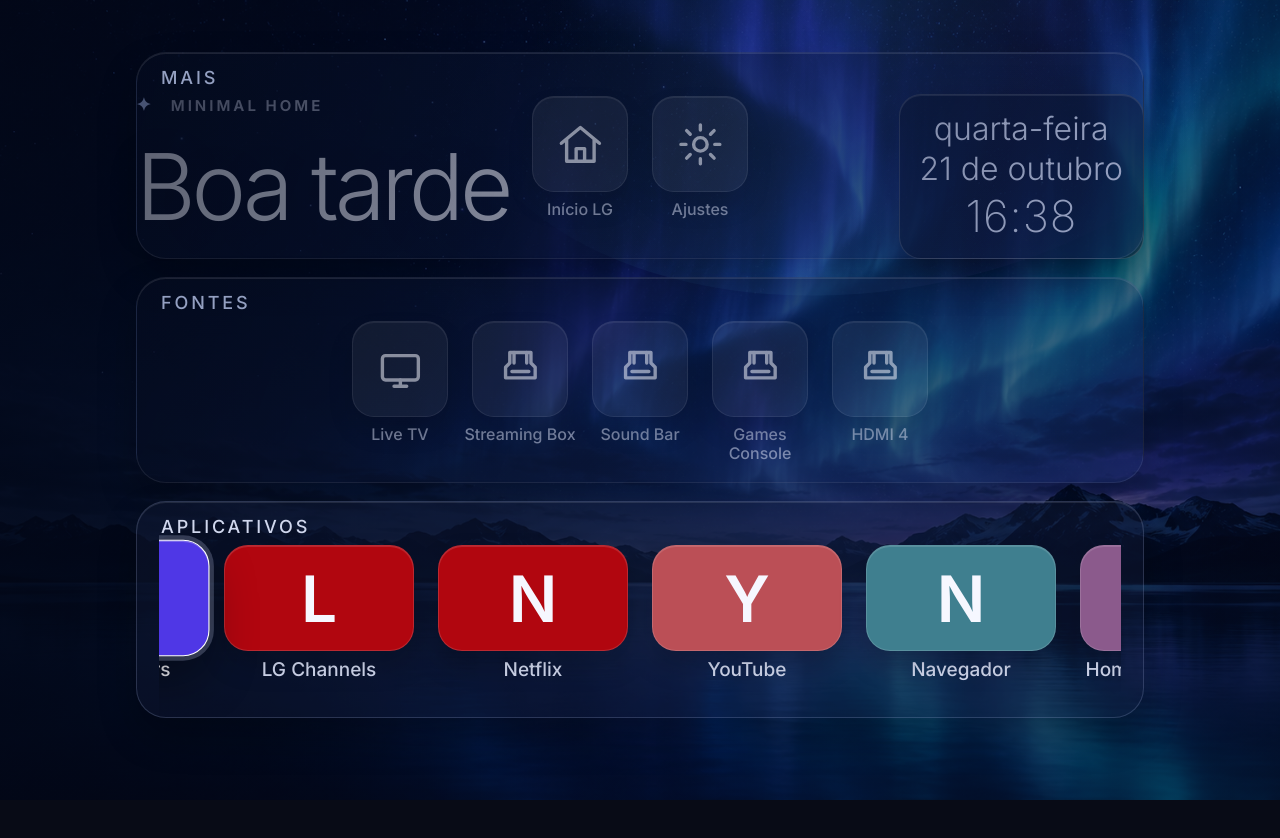
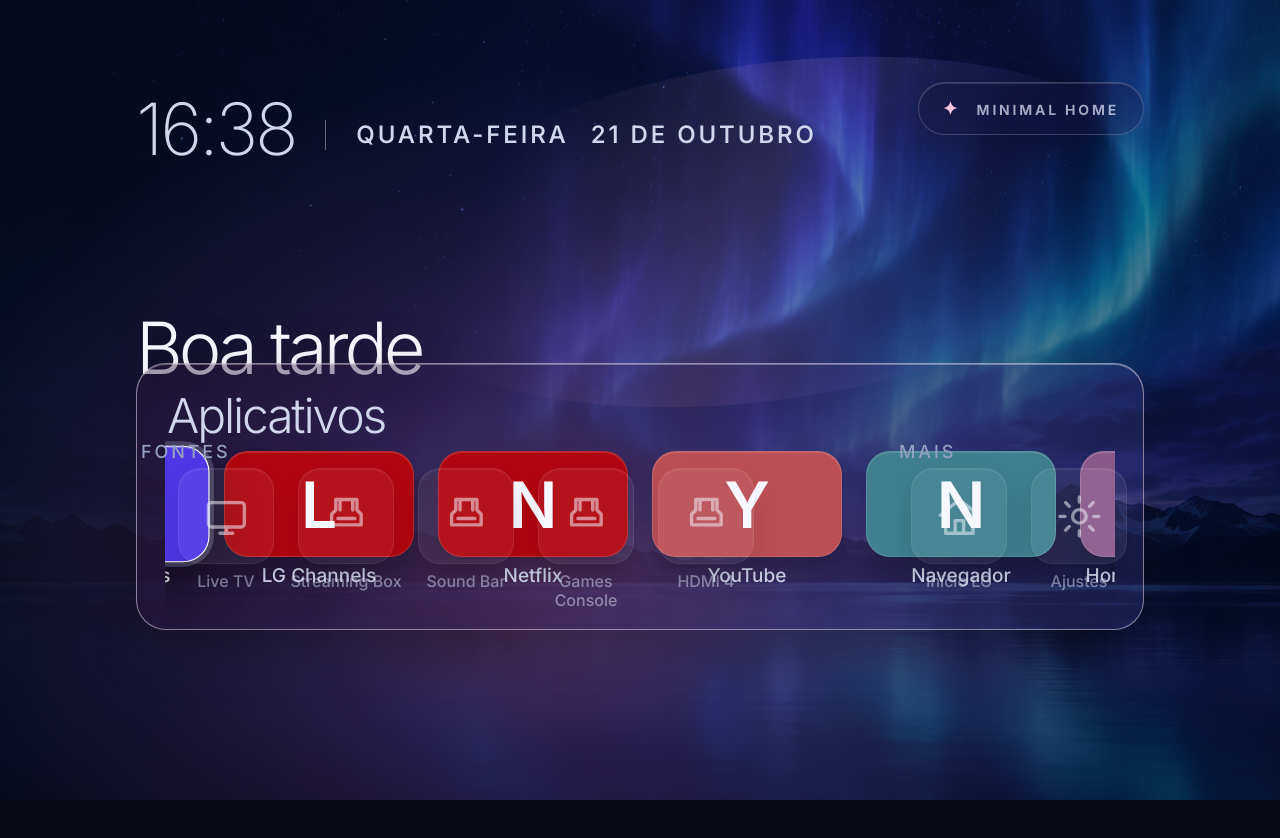
Before and after one commit to viniciuskunen-prog/lg-minimal-home, a Preact app: page / in a window 1280 px wide. Shown: the top 838 px of the page. Built offline with nearby package versions, Linux system fonts and the light colour scheme.

Commit message:
feat: add ambient app rail visual

```diff
--- a/src/components/Clock.tsx
+++ b/src/components/Clock.tsx
@@ -4,12 +4,11 @@ export function Clock ({now, format}: {now: Date; format: TimeFormat}) {
 	const {time, period} = timeParts(now, format);
 	return (
 		<div class="clock">
-			<div class="clock__line">{dayName(now)}</div>
-			<div class="clock__line">{dateText(now)}</div>
 			<div class="clock__time">
 				{time}
 				{period && <span class="clock__period">{period}</span>}
 			</div>
+			<div class="clock__meta"><span>{dayName(now)}</span><span>{dateText(now)}</span></div>
 		</div>
 	);
 }
--- a/src/theme/global.css
+++ b/src/theme/global.css
@@ -34,17 +34,18 @@ html, body {
 	width: 100%; height: 100%;
 	padding: 0 var(--layout-edge-padding);
 	background:
-		linear-gradient(90deg, rgba(3, 8, 24, 0.72) 0%, rgba(4, 10, 30, 0.38) 47%, rgba(5, 11, 31, 0.48) 100%),
+		radial-gradient(ellipse at 43% 70%, rgba(232, 112, 164, 0.34) 0%, rgba(181, 87, 164, 0.18) 25%, rgba(34, 31, 98, 0) 62%),
+		linear-gradient(112deg, rgba(7, 11, 31, 0.78) 0%, rgba(16, 18, 58, 0.38) 49%, rgba(7, 12, 39, 0.60) 100%),
 		url('/backgrounds/aurora-night-v1.png') center center / cover no-repeat;
 }
 .screen:before {
 	content: '';
 	position: absolute;
-	left: 34%; top: -40%;
-	width: 70%; height: 76%;
+	left: 29%; top: 8%;
+	width: 62%; height: 42%;
 	border-radius: 50%;
-	background: linear-gradient(118deg, rgba(69, 112, 255, 0) 20%, rgba(93, 216, 255, 0.10) 48%, rgba(150, 113, 255, 0.06) 66%, rgba(69, 112, 255, 0) 82%);
-	transform: rotate(-12deg);
+	background: linear-gradient(118deg, rgba(255, 164, 197, 0) 18%, rgba(255, 177, 199, 0.12) 48%, rgba(142, 126, 255, 0.10) 66%, rgba(69, 112, 255, 0) 82%);
+	transform: rotate(-8deg);
 	pointer-events: none;
 }
 
@@ -61,38 +62,43 @@ html, body {
 	margin: 0;
 	font-size: var(--font-greeting);
 	font-weight: 300;
-	letter-spacing: -0.045em;
+	letter-spacing: -0.055em;
 	text-shadow: 0 8px 34px rgba(0,0,0,0.28);
 	color: var(--color-text-primary);
 }
 .header__brand {
-	margin-bottom: 16px;
-	font-size: 15px;
+	position: absolute;
+	right: 0;
+	top: -222px;
+	margin: 0;
+	padding: 15px 24px;
+	border: 1px solid rgba(255, 255, 255, 0.18);
+	border-radius: 999px;
+	background: rgba(23, 18, 57, 0.32);
+	box-shadow: inset 0 1px 0 rgba(255,255,255,0.14), 0 12px 32px rgba(0,0,0,0.18);
+	font-size: 14px;
 	font-weight: 650;
 	letter-spacing: 0.2em;
 	color: rgba(232, 237, 255, 0.7);
 }
-.header__brand-mark { color: #b9ccff; font-size: 18px; margin-right: 10px; }
+.header__brand-mark { color: #f7c5dc; font-size: 18px; margin-right: 10px; }
 
 .clock {
 	position: absolute;
-	right: var(--layout-edge-padding);
-	top: var(--layout-header-top);
-	min-width: 220px;
-	padding: 14px 20px;
-	border: 1px solid rgba(255, 255, 255, 0.16);
-	border-radius: 22px;
-	background: rgba(7, 15, 38, 0.54);
-	box-shadow: 0 14px 42px rgba(0, 0, 0, 0.30), inset 0 1px 0 rgba(255,255,255,0.12);
-	text-align: center;
+	left: var(--layout-edge-padding);
+	top: 84px;
+	min-width: 620px;
+	padding: 0;
+	text-align: left;
 	color: var(--color-text-secondary);
 	font-weight: 300;
 	line-height: 1.25;
 	pointer-events: none;
 }
-.clock__line { font-size: var(--font-clock); }
-.clock__time { font-size: var(--font-clock-time); font-weight: 200; letter-spacing: 0.02em; }
-.clock__period { margin-left: 8px; font-size: var(--font-clock-period); font-weight: 300; letter-spacing: 0.08em; }
+.clock__time { display: inline-block; font-size: var(--font-clock-time); font-weight: 200; letter-spacing: -0.045em; }
+.clock__period { margin-left: 8px; font-size: var(--font-clock-period); font-weight: 500; letter-spacing: 0.06em; }
+.clock__meta { display: inline-flex; margin-left: 30px; padding-left: 30px; border-left: 1px solid rgba(255,255,255,0.38); vertical-align: 12px; }
+.clock__meta span { margin-right: 22px; font-size: var(--font-clock); font-weight: 550; letter-spacing: 0.12em; text-transform: uppercase; }
 
 /* ---------- rows ---------- */
 
@@ -101,25 +107,45 @@ html, body {
 	left: var(--layout-edge-padding);
 	right: var(--layout-edge-padding);
 	top: var(--layout-rows-top);
-	bottom: 82px;
-	display: flex;
-	flex-direction: column-reverse;
-	justify-content: flex-start;
+	bottom: 70px;
+	/* Rows are deliberately placed as a composition, rather than stacked from
+	   the viewport edge. This keeps utility controls out of the clock area and
+	   reserves the visual weight for the application rail. */
+	display: block;
 }
 
 .row {
-	flex: 0 0 auto;
-	margin: 0 0 var(--layout-row-gap);
-	padding: 14px 22px 12px;
-	border: 1px solid rgba(255, 255, 255, 0.08);
+	position: absolute;
+	margin: 0;
+	padding: 8px 2px;
+	border: 1px solid transparent;
 	border-radius: 30px;
-	background: linear-gradient(110deg, rgba(5, 12, 32, 0.64), rgba(24, 44, 100, 0.30));
-	box-shadow: inset 0 1px 0 rgba(255,255,255,0.10), 0 18px 38px rgba(0,0,0,0.24);
+	background: transparent;
+	box-shadow: none;
 }
-.row--apps { margin-bottom: 0; }
+.row--apps {
+	left: 0;
+	right: 0;
+	bottom: 100px;
+	padding: 22px 28px 18px;
+	border-color: rgba(255, 239, 250, 0.34);
+	background: linear-gradient(105deg, rgba(42, 20, 58, 0.42), rgba(62, 59, 139, 0.30));
+	box-shadow: inset 0 1px 0 rgba(255,255,255,0.32), 0 22px 52px rgba(0,0,0,0.26);
+}
+.row--sources {
+	left: 0;
+	top: 0;
+	width: 660px;
+}
+.row--misc {
+	right: 0;
+	top: 0;
+	width: 250px;
+}
+
 
 .row__label {
-	margin: 0 0 8px 2px;
+	margin: 0 0 6px 2px;
 	font-size: var(--font-row-label);
 	font-weight: 500;
 	letter-spacing: 0.16em;
@@ -127,8 +153,10 @@ html, body {
 	color: var(--color-text-muted);
 	transition: color var(--motion-focus-ms) ease-out;
 }
+.row--apps .row__label { font-size: 48px; font-weight: 300; letter-spacing: -0.045em; text-transform: none; color: var(--color-text-primary); }
 .row--focused .row__label { color: var(--color-text-secondary); }
-.row--focused { background: rgba(21, 30, 60, 0.34); border-color: rgba(191, 207, 255, 0.18); }
+.row--apps.row--focused { border-color: rgba(255, 239, 250, 0.48); }
+.row--sources.row--focused, .row--misc.row--focused { background: rgba(30, 26, 71, 0.22); }
 
 /* The viewport clips; the track slides. Extra vertical padding leaves room for the
    focus scale so tiles are never clipped while enlarged. */
@@ -186,6 +214,7 @@ html, body {
 	padding: 10px;
 }
 
+
 .row--sources .tile,
 .row--misc .tile {
 	width: 96px;
@@ -202,11 +231,6 @@ html, body {
 	margin-left: -8px;
 	margin-top: 8px;
 	font-size: 16px;
-}
-.row--sources .tile__image--glyph,
-.row--misc .tile__image--glyph {
-	left: 20%; top: 20%;
-	width: 60%; height: 60%;
 }
 .row--sources .tile__glyph,
 .row--misc .tile__glyph {
@@ -239,13 +263,6 @@ html, body {
 	left: 0; top: 0;
 	width: 100%; height: 100%;
 	object-fit: cover;
-}
-.tile__image--glyph {
-	/* LG's input glyphs are dark grey line art on transparency: lift them to light grey. */
-	left: 18%; top: 18%;
-	width: 64%; height: 64%;
-	object-fit: contain;
-	filter: brightness(2.4);
 }
 .tile__glyph {
 	position: absolute;
--- a/src/theme/tokens.ts
+++ b/src/theme/tokens.ts
@@ -29,9 +29,9 @@ export const COLOR = {
 
 export const FONT = {
 	family: '"Inter Variable", "LG Smart UI", "Helvetica Neue", Arial, sans-serif',
-	greeting: 92,
-	clock: 32,
-	clockTime: 44,
+	greeting: 72,
+	clock: 24,
+	clockTime: 72,
 	rowLabel: 18,
 	tileLabel: 19,
 	settingsTitle: 40,
@@ -47,8 +47,8 @@ export const LAYOUT = {
 	screenWidth: 1920,
 	screenHeight: 1080,
 	edgePadding: 136,
-	headerTop: 94,
-	rowsTop: 396,
+	headerTop: 304,
+	rowsTop: 432,
 	tileSize: 138,
 	tileGap: 24,
 	tileRadius: 28,
```
